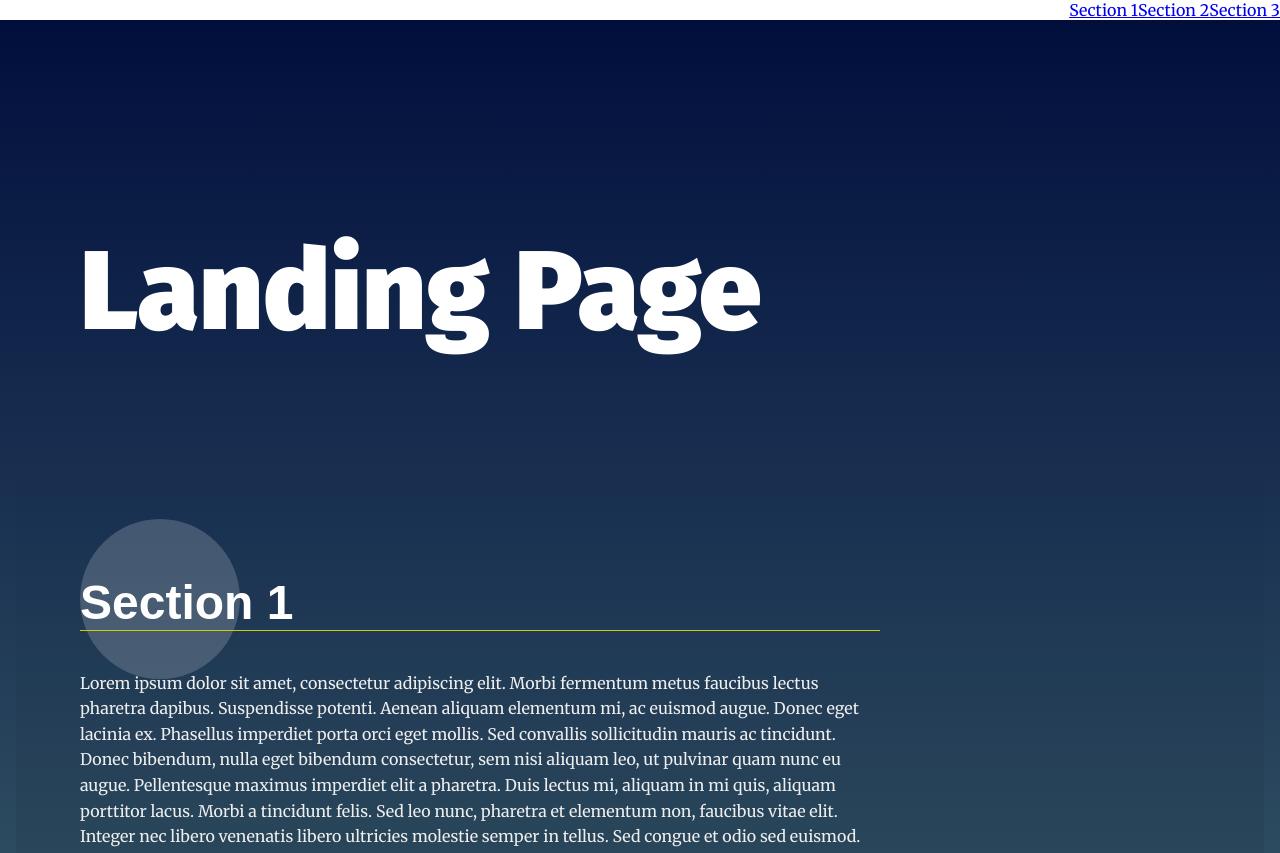
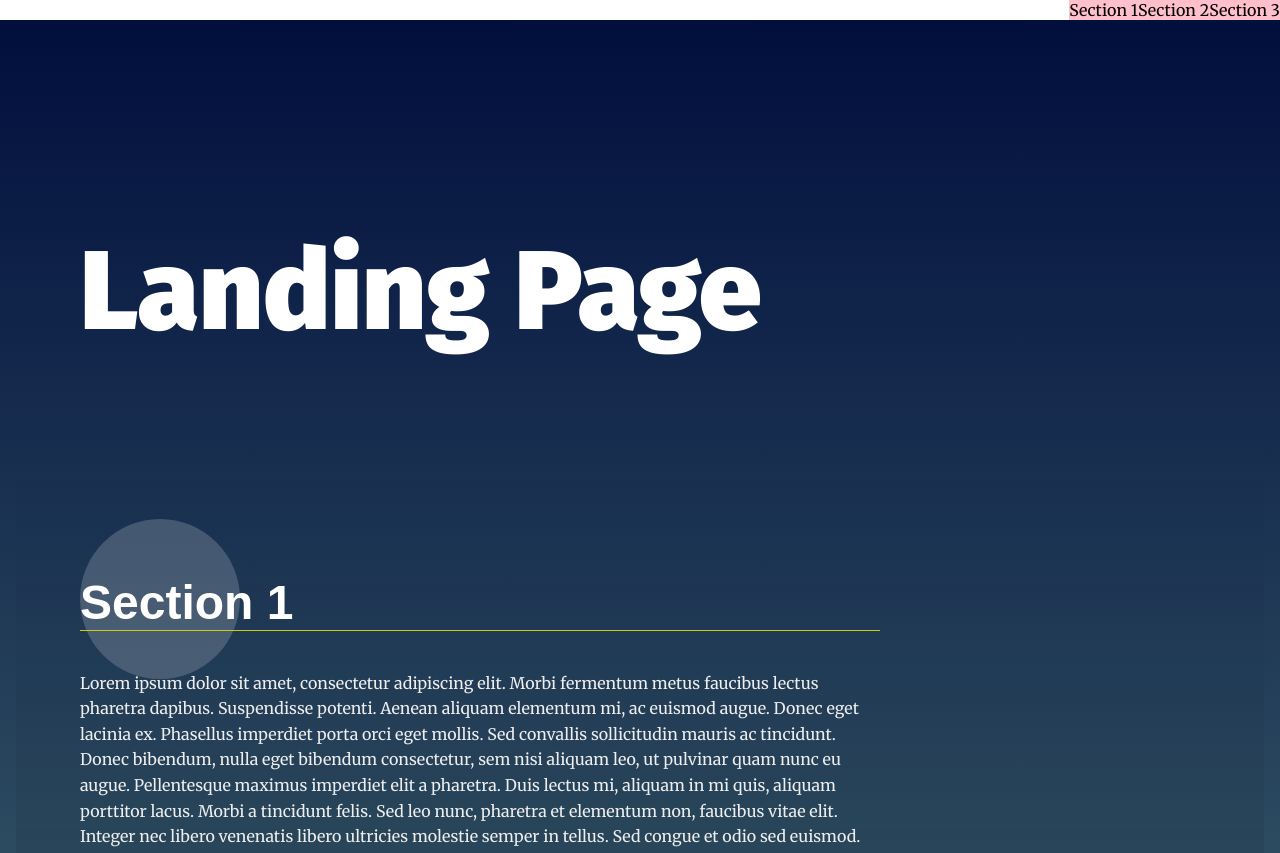
Before and after one commit to kfritsch87/Landing-Page, a plain HTML site: page index.html in a window 1280 px wide. Shown: the top 853 px of the page. Drawn offline with Linux system fonts and the light colour scheme.

Commit message:
implemented intersectionobserver and active navbar class

```diff
--- a/css/styles.css
+++ b/css/styles.css
@@ -72,6 +72,7 @@ section {
 
 .navbar__menu li {
     display: inline-block;
+    color: #000;
 }
 
 .navbar__menu .menu__link {
@@ -193,6 +194,10 @@ section:nth-of-type(3n + 1) .landing__container::after {
 /* ---- Theme State Rules ---- */
 /* Section Active Styles */
 /* Note: your-active-class class is applied through javascript. You should update the class here and in the index.html to what you set in your javascript file.  */
+a.active-nav{
+    background: pink;
+}
+
 section.your-active-class {
     background: rgb(0, 0, 0);
     background: linear-gradient(0deg, rgba(0, 0, 0, 0.1) 0%, rgba(0, 0, 0, 0) 100%);
--- a/js/app.js
+++ b/js/app.js
@@ -32,8 +32,6 @@
 
 // build the nav
 function Nav(id) {
-  //window.scrollTo(0,document.getElementById(id).offsetTop);
-  //alert(document.getElementById(id).textContent);
   document.getElementById(id).scrollIntoView();
 }
 
@@ -43,12 +41,24 @@ function init() {
   const sections = [...document.getElementsByTagName("section")];
   const nav_list = document.getElementById("navbar__list");
   sections.forEach(function(s) {
-    a = nav_list
+    // create nav bar item
+    let a = nav_list
       .appendChild(document.createElement("li"))
       .appendChild(document.createElement("a"))
     a.appendChild(document.createTextNode(s.getAttribute("data-nav")))
-    a.setAttribute("href", "#"+s.getAttribute("id"));
-    console.log(s.getAttribute("data-nav"));
+    //a.setAttribute("href", "#"+s.getAttribute("id"));
+    a.addEventListener("click",function(e){Nav(s.getAttribute("id"));});
+    // add callbacks for highlights
+    (new IntersectionObserver((entries,observer)=>{
+        //console.log("observed "+s.getAttribute("data-nav"));
+        if(entries[0].isIntersecting){
+            s.classList.add('your-active-class');
+            a.classList.add('active-nav');
+        } else {
+            a.classList.remove('active-nav');
+            s.classList.remove('your-active-class');
+        }
+    })).observe(s);
   });
 }
 
```
